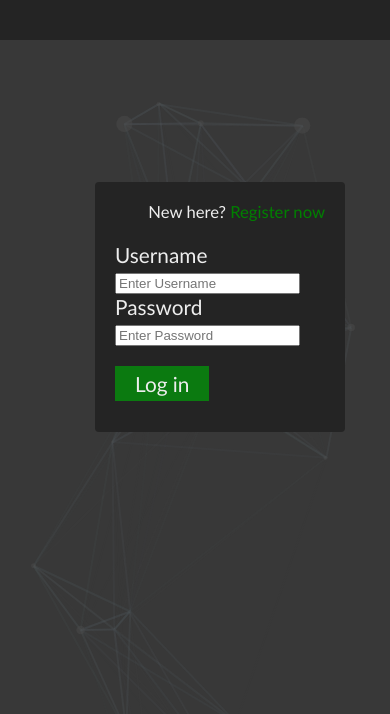
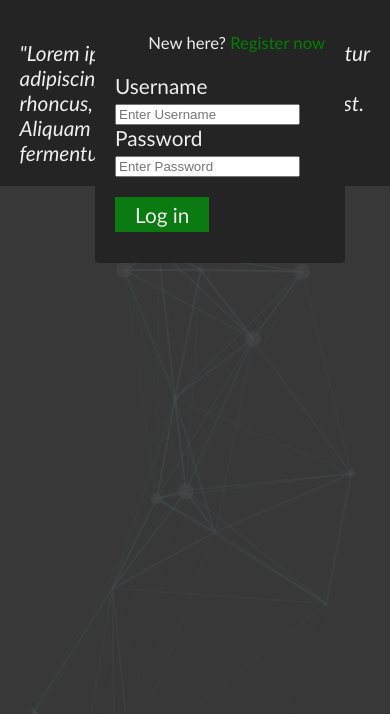
Before and after one commit to MarkWinkler/Website, a plain HTML site: page index.html in a window 390 px wide. Shown: the part 130-844 px from the top of the page. Drawn offline with Linux system fonts and the light colour scheme.

Commit message:
Adding filler text to login page and beginning work on mobile first approach

```diff
--- a/css/default.css
+++ b/css/default.css
@@ -12,12 +12,44 @@ body {
 	background-color: #242424;
 }
 
+/******************************
+
+        Headings
+
+******************************/
+
 h1 {
 	font-family: 'Roboto Mono', monospace;
 	color: #eeeeee;
 	font-size: 4em;
 	text-align: center;
 }
+
+@keyframes sectionFade { /* From 0 (invisible) to 1 (no opacity) */
+	0%	{ opacity: 0 }
+	50% { opacity: 0}
+	100% { opacity: 1}
+}
+
+section {
+	font-size: 1.3em;
+	padding: 0 0.4em;
+	animation-name: sectionFade;
+	animation-duration: 1.5s;	/* Lenght */
+	animation-iteration-count: 1; /* Play once */
+}
+
+
+.welcomeText {
+	color: #eeeeee;
+	font-size: 1.3em;
+	font-style: italic;
+	padding: 0 0.4em;
+	animation-name: sectionFade;
+	animation-duration: 1.5s;
+	animation-iteration-count: 1;
+}
+
 
 .loginWindow {
 	display: block;
@@ -28,12 +60,21 @@ h1 {
 	width: 250px;
 	height: 250px;
 	background: #242424;
-	top: 50%;
+	top: 30%;
 	left: 50%;
 	margin: -110px 0 0 -100px;
 	padding: 20px;
 	border-radius: 4px;
 	box-sizing: border-box;
+	animation-name: loginFade;
+	animation-duration: 2s;	/* Lenght */
+	animation-iteration-count: 1; /* Play once */
+}
+
+@keyframes loginFade {
+	25%	{ opacity: 0 }
+	50% { opacity: 0}
+	100% { opacity: 1}
 }
 
 .button {
@@ -44,6 +85,7 @@ h1 {
 	text-align: center;
 	display: inline-block;
 	font-size: 1em;
+	cursor: pointer;
 }
 
 .button:hover {
@@ -90,3 +132,50 @@ a:active {
 	background-size: cover;
 	background-position: 50% 50%;
 }
+
+/******************************
+
+          Breakpoint
+
+  Larger than Mobile devices
+            500px
+
+******************************/
+
+section {
+	padding-top: 4em;
+	width: 90%;
+	margin: 0 auto;
+}
+
+
+/******************************
+
+          Breakpoint
+
+          Laptop Size
+            1024px
+
+******************************/
+
+@media screen and (min-width: 1024px) {
+	section {
+		width: 60%;
+	}
+}
+
+/******************************
+
+          Breakpoint
+
+    Small monitor/laptop Size
+            1366px
+
+******************************/
+
+@media screen and (min-width: 1366px) {
+	section {
+		width: 58%;
+	}
+
+}
--- a/index.html
+++ b/index.html
@@ -34,6 +34,14 @@ Website with login page and map using Google Maps API
 
   <h1>E-Future</h1>
 
+  <section class="welcomeText">
+    <p>
+      "Lorem ipsum dolor sit amet, consectetur adipiscing elit. Mauris sit amet erat rhoncus, rhoncus quam sed,
+      suscipit est. Aliquam tincidunt nisl ac dui iaculis fermentum."
+    </p>
+  </section>
+
+
   <div class="loginWindow">
     <div class="registerPrompt">New here? <a href="www.isitchristmas.com">Register now</a></div>
     <form>
@@ -51,8 +59,6 @@ Website with login page and map using Google Maps API
   <script src="js/particles.js"></script>
   <script src="js/app.js"></script>
 
-
-
   </body>
   <!-- End of body -->
 
```
